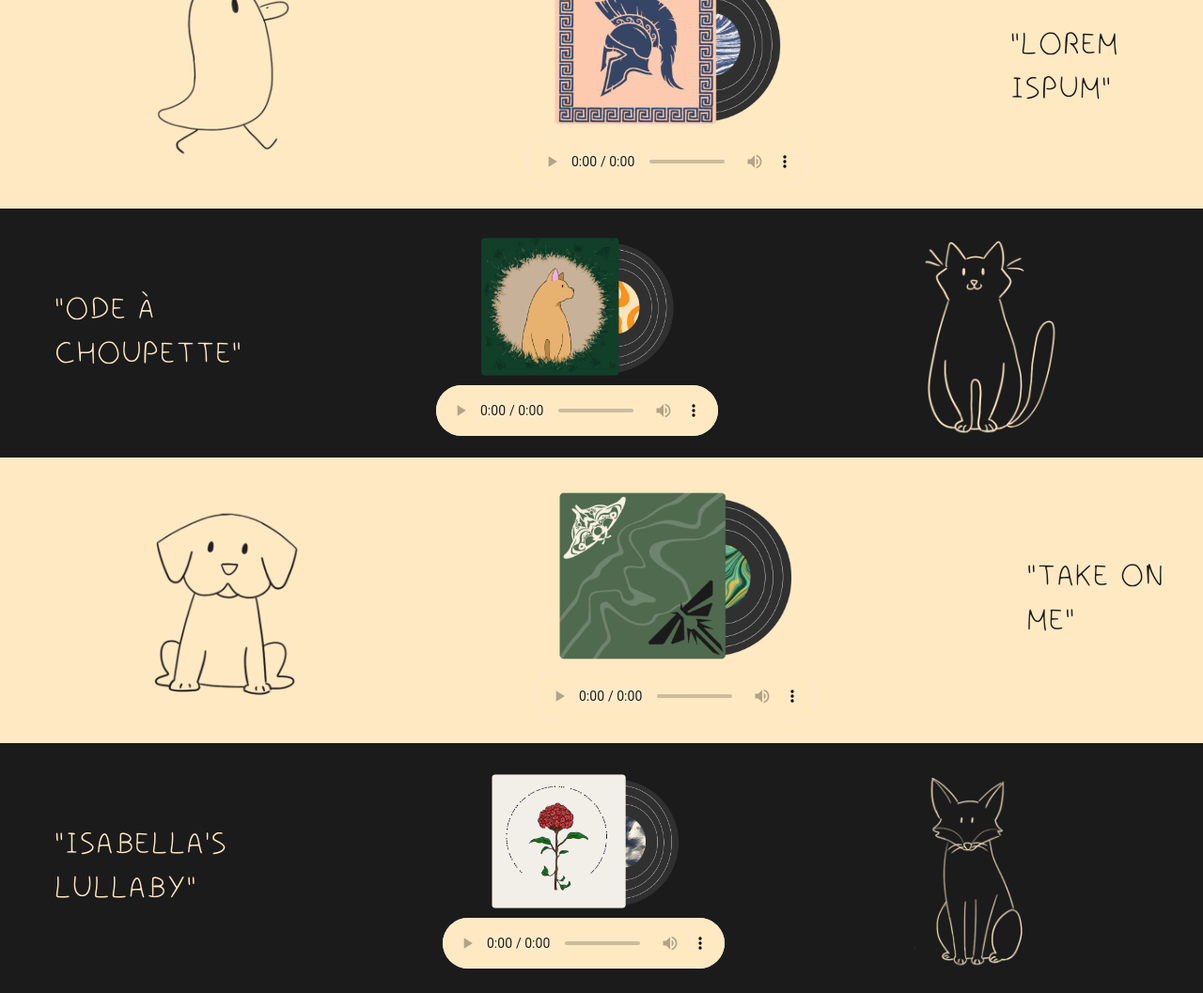
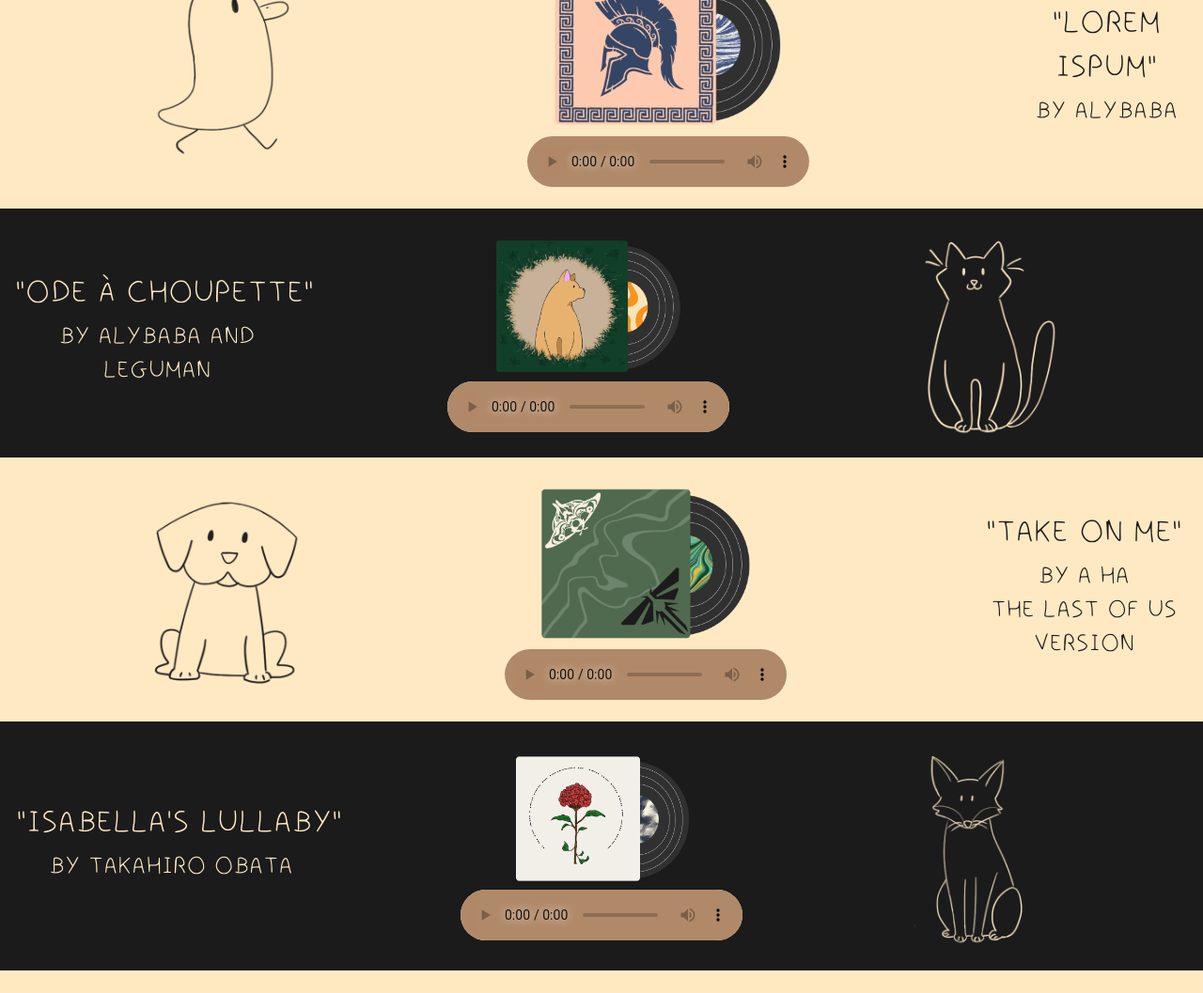
Before and after one commit to Alybaba07/songs, a plain HTML site: page index.html in a window 1280 px wide. Shown: the part 219-1276 px from the top of the page at 94% size. After the commit the page ends 1252 px from the top, so only its background shows below. Drawn offline with Linux system fonts and the light colour scheme.

Commit message:
Add files via upload

```diff
--- a/index.html
+++ b/index.html
@@ -20,11 +20,17 @@
             <img src="LIAlbum.png"/>
             <audio controls="controls" > <source src="lorem Ipsum.mp3" /> </audio>
         </div>
-        <p> "LOREM ISPUM" </p>
+        <div id ="text">
+            <p> "LOREM ISPUM"</p>
+            <p class="author"> BY ALYBABA</p>
+        </div>
     </div>
 
     <div id="Song2">
-        <p> "ODE À CHOUPETTE" </p>
+        <div id ="text">
+            <p> "ODE À CHOUPETTE"</p>
+            <p class="author"> BY ALYBABA AND LEGUMAN</p>
+        </div>
         <div id="Album2">
             <img src="catAlbum.png"/>
             <audio controls="controls" > <source src="Ode à choupette.MP3" /> </audio>
@@ -38,11 +44,17 @@
             <img src="TOMAlbum.png"/>
             <audio controls="controls" > <source src="Take on me.MP3" /> </audio>
         </div>
-        <p> "TAKE ON ME" </p>
+        <div id ="text">
+            <p> "TAKE ON ME"</p>
+            <p class="author"> BY A HA </br> THE LAST OF US VERSION</p>
+        </div>
     </div>
 
     <div id="Song4">
-        <p> "ISABELLA'S LULLABY" </p>
+        <div id ="text">
+            <p> "ISABELLA'S LULLABY"</p>
+            <p class="author"> BY TAKAHIRO OBATA </p>
+        </div>
         <div id="Album4">
             <img src="IsabellaAlbum.png"/>
             <audio controls="controls" > <source src="Isabella.MP3" /> </audio>
@@ -54,4 +66,4 @@
 
 </html>
 
-<!-- FINITO EN 5h 43min -->
+<!-- FINITO EN 5h 43min  -->
--- a/style.css
+++ b/style.css
@@ -25,6 +25,13 @@ img {
 
 p {
     font-size: 45px;
+    margin: 0;
+    margin-bottom: 5px;
+    text-align: center;
+}
+
+.author {
+    font-size: 35px;
 }
 
 #Song1 {
@@ -71,6 +78,10 @@ p {
     margin-bottom: 2%;
 }
 
+#Song2 #text p:first-child {
+    white-space: nowrap;
+}
+
 #Album2 img {
     width: 40%;
     padding: 0;
@@ -100,10 +111,6 @@ p {
     margin-bottom: -4%;
 }
 
-#Album4 audio::-webkit-media-controls-play-button,
-     audio::-webkit-media-controls-panel {
-     background-color: #FFE9C3;
-     }
 
 #Song4 {
     background-color: #1B1B1B;
@@ -126,8 +133,16 @@ p {
     margin-bottom: 2%;
 }
 
+#Song4 #text p:first-child {
+    white-space: nowrap;
+}
+
 #Album4 img {
     width: 40%;
     padding: 0;
     margin-bottom: -4%;
 }
+
+audio::-webkit-media-controls-play-button, audio::-webkit-media-controls-panel {
+    background-color: #B08968;
+    }
```
